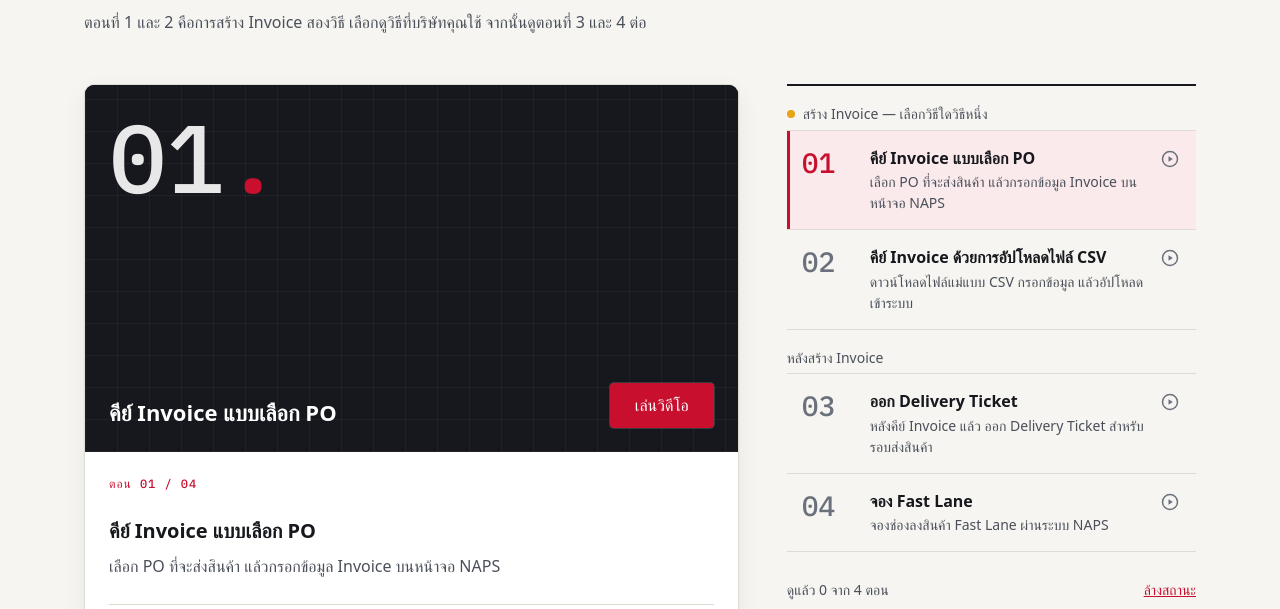
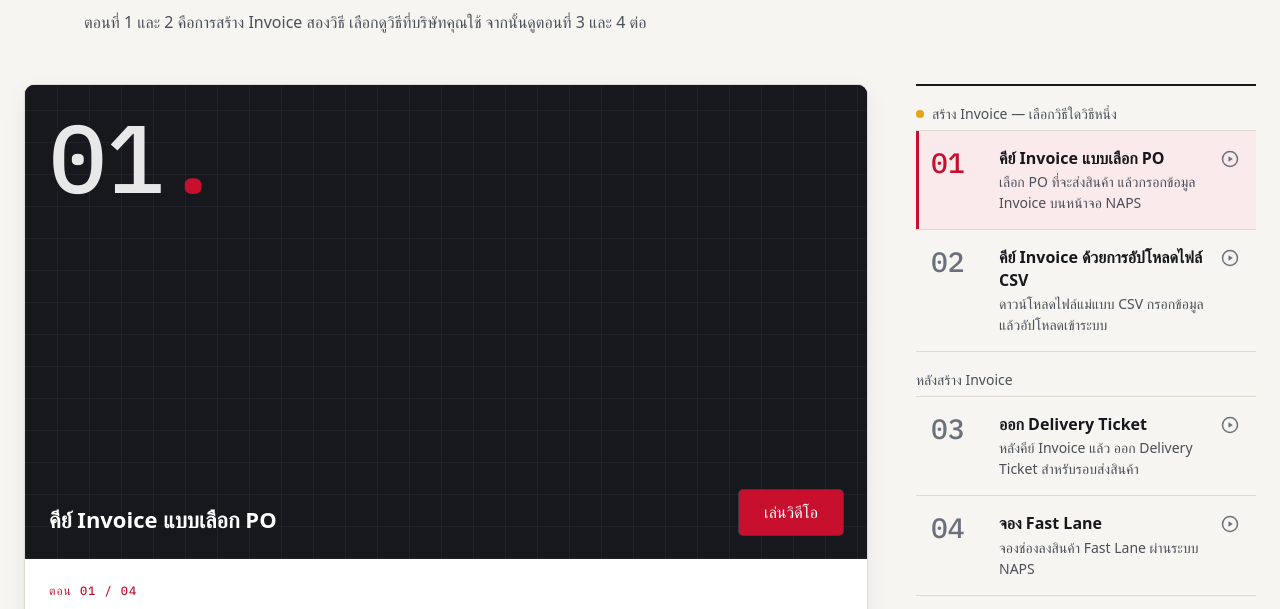
Before and after one commit to noname087/naps-supplier-guide, a plain HTML site: page index.html in a window 1280 px wide. Shown: the part 931-1540 px from the top of the page. Drawn offline with Linux system fonts and the light colour scheme; a web font is replaced by a local one.

Commit message:
Enlarge the video player on desktop
Co-Authored-By: Claude Opus 5.5 <noreply@anthropic.com>
Claude-Session: https://claude.ai/code/session_017QAn9N89yqNFEUPyheoj4k

```diff
--- a/index.html
+++ b/index.html
@@ -100,9 +100,11 @@ section.block{padding:var(--s-9) 0;border-top:1px solid var(--line)}
 
 /* Lessons */
 .lessons{display:grid;grid-template-columns:1fr;gap:var(--s-6);align-items:start}
-@media (min-width:1024px){.lessons{grid-template-columns:minmax(0,8fr) minmax(0,5fr);gap:var(--s-7)}}
+@media (min-width:1024px){.lessons{grid-template-columns:minmax(0,1fr) 320px;gap:var(--s-6)}}
+@media (min-width:1280px){.lessons{grid-template-columns:minmax(0,1fr) 340px;gap:var(--s-7)}}
+.wrap-wide{max-width:1600px}
 .player{background:var(--surface);border:1px solid var(--line);border-radius:var(--r-2);box-shadow:var(--shadow-1);overflow:hidden}
-@media (min-width:1024px){.player{position:sticky;top:var(--s-5)}}
+@media (min-width:1024px) and (min-height:860px){.player{position:sticky;top:var(--s-5)}}
 .screen{position:relative;aspect-ratio:16/9;background:var(--ink);color:#fff}
 .screen iframe{position:absolute;inset:0;width:100%;height:100%;border:0}
 .poster{position:absolute;inset:0;display:flex;flex-direction:column;justify-content:space-between;padding:var(--s-5);background:
@@ -255,7 +257,8 @@ dialog.pop[open]{animation:pop-in .18s ease-out}
         <h2 id="lessons-h">ดูวิดีโอทีละตอน</h2>
         <p>ตอนที่ 1 และ 2 คือการสร้าง Invoice สองวิธี เลือกดูวิธีที่บริษัทคุณใช้ จากนั้นดูตอนที่ 3 และ 4 ต่อ</p>
       </div>
-
+    </div>
+    <div class="wrap wrap-wide">
       <div class="lessons">
         <div class="player" aria-live="polite">
           <div class="screen" id="screen"></div>
```
